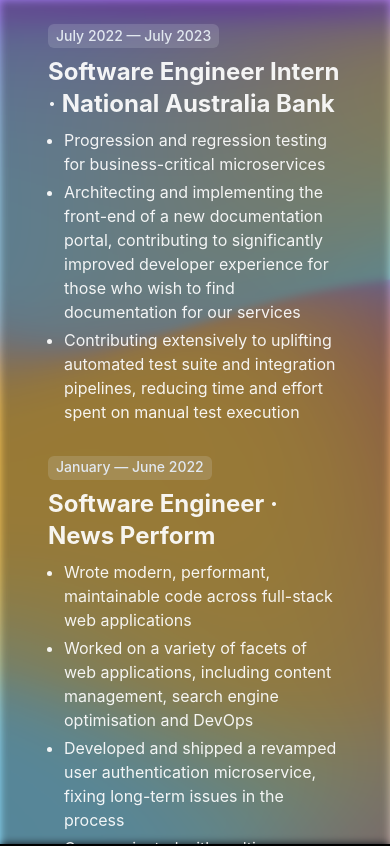
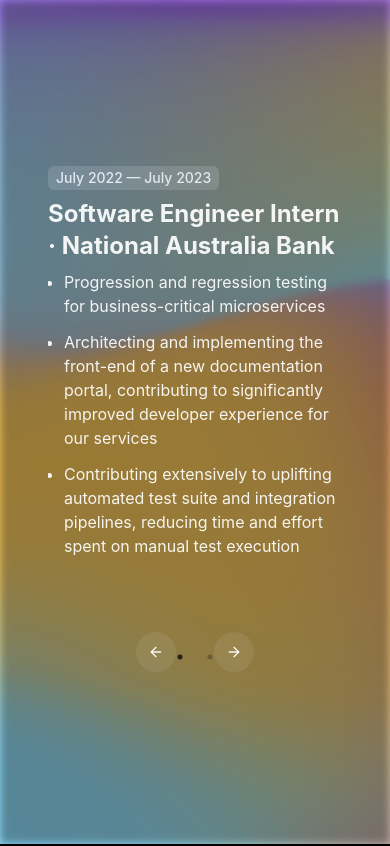
Before and after one commit to sxppro/soppro-dev, a Next.js app: page /experience in a window 390 px wide. Shown: the top 846 px of the page. Built offline with nearby package versions, Linux system fonts and the light colour scheme.

Commit message:
feat: add carousel to experience page
optimised for web and mobile :)

```diff
--- a/components/Content.tsx
+++ b/components/Content.tsx
@@ -29,7 +29,12 @@
         backdropBrightness={blur ? '60%' : 'none'}
         pos={{ base: 'absolute', md: 'inherit' }}
       >
-        <Flex flexDir={'column'} maxW={'container.md'} alignSelf={'center'}>
+        <Flex
+          flexDir={'column'}
+          maxW={'container.md'}
+          alignSelf={'center'}
+          w={'inherit'}
+        >
           {children}
         </Flex>
       </Flex>
--- a/components/panes/Work/index.tsx
+++ b/components/panes/Work/index.tsx
@@ -1,13 +1,132 @@
+'use client';
 import {
   Box,
   Heading,
+  IconButton,
   ListItem,
   Tag,
   UnorderedList,
   VStack,
+  useBreakpointValue,
 } from '@chakra-ui/react';
+import { useState } from 'react';
+import { FiArrowLeft, FiArrowRight } from 'react-icons/fi';
+import Slider from 'react-slick';
+
+// Settings for the slider
+const settings = {
+  dots: true,
+  arrows: false,
+  fade: true,
+  infinite: true,
+  autoplay: false,
+  speed: 500,
+  autoplaySpeed: 5000,
+  slidesToShow: 1,
+  slidesToScroll: 1,
+};
 
 const Work = () => {
+  // As we have used custom buttons, we need a reference variable to
+  // change the state
+  const [slider, setSlider] = useState<Slider | null>(null);
+
+  // These are the breakpoints which changes the position of the
+  // buttons as the screen size changes
+  const top = useBreakpointValue({ base: '95%', md: '50%' });
+  const side = useBreakpointValue({ base: '30%', md: '10px' });
+
+  // These are the images used in the slide
+  const cards = [
+    {
+      role: 'Software Engineer Intern',
+      company: 'National Australia Bank',
+      time: 'July 2022 — July 2023',
+      highlights: [
+        'Progression and regression testing for business-critical microservices',
+        'Architecting and implementing the front-end of a new documentation portal, contributing to significantly improved developer experience for our services',
+        'Contributing extensively to uplifting automated test suite and integration pipelines, reducing time and effort spent on manual test execution',
+      ],
+    },
+    {
+      role: 'Software Engineer',
+      company: 'News Perform',
+      time: 'January — June 2022',
+      highlights: [
+        'Wrote modern, performant, maintainable code across full-stack web applications',
+        'Worked on various facets of web applications, including content management, search engine optimisation and DevOps',
+        'Deployed a revamped user authentication microservice, fixing long-term issues',
+        'Communicated with multi-disciplinary teams of writers, marketers and clients on a daily basis',
+      ],
+    },
+  ];
+
+  return (
+    <Box
+      position={'relative'}
+      overflow={'hidden'}
+      minH={{ base: 'lg', md: 'auto' }}
+    >
+      {/* CSS files for react-slick */}
+      <link
+        rel="stylesheet"
+        type="text/css"
+        href="https://cdnjs.cloudflare.com/ajax/libs/slick-carousel/1.6.0/slick.min.css"
+      />
+      <link
+        rel="stylesheet"
+        type="text/css"
+        href="https://cdnjs.cloudflare.com/ajax/libs/slick-carousel/1.6.0/slick-theme.min.css"
+      />
+      {/* Left Icon */}
+      <IconButton
+        aria-label="left-arrow"
+        borderRadius="full"
+        position="absolute"
+        left={side}
+        top={top}
+        transform={'translate(0%, -50%)'}
+        zIndex={2}
+        onClick={() => slider?.slickPrev()}
+      >
+        <FiArrowLeft />
+      </IconButton>
+      {/* Right Icon */}
+      <IconButton
+        aria-label="right-arrow"
+        borderRadius="full"
+        position="absolute"
+        right={side}
+        top={top}
+        transform={'translate(0%, -50%)'}
+        zIndex={2}
+        onClick={() => slider?.slickNext()}
+      >
+        <FiArrowRight />
+      </IconButton>
+      {/* Slider */}
+      <Slider {...settings} ref={(slider) => setSlider(slider)}>
+        {cards.map(({ role, company, time, highlights }, index) => (
+          <Box key={index} mx={{ md: 16 }} w={'auto !important'}>
+            <Tag>{time}</Tag>
+            <Heading fontSize={'2xl'} py={2}>
+              {role} · {company}
+            </Heading>
+            {highlights && (
+              <UnorderedList spacing={3}>
+                {highlights.map((highlight, index) => (
+                  <ListItem key={index}>{highlight}</ListItem>
+                ))}
+              </UnorderedList>
+            )}
+          </Box>
+        ))}
+      </Slider>
+    </Box>
+  );
+};
+
+const WorkItem = () => {
   return (
     <VStack spacing={8}>
       <Box>
--- a/package.json
+++ b/package.json
@@ -20,12 +20,14 @@
     "react": "18.2.0",
     "react-dom": "18.2.0",
     "react-icons": "^4.9.0",
+    "react-slick": "^0.29.0",
     "three": "^0.153.0"
   },
   "devDependencies": {
     "@types/node": "20.2.6",
     "@types/react": "18.2.9",
     "@types/react-dom": "18.2.4",
+    "@types/react-slick": "^0.23.10",
     "eslint": "8.42.0",
     "eslint-config-next": "13.4.4",
     "eslint-config-prettier": "^8.8.0",
```
Also changed, not shown: 1 other file (tests, documents, lock files or other folders).
